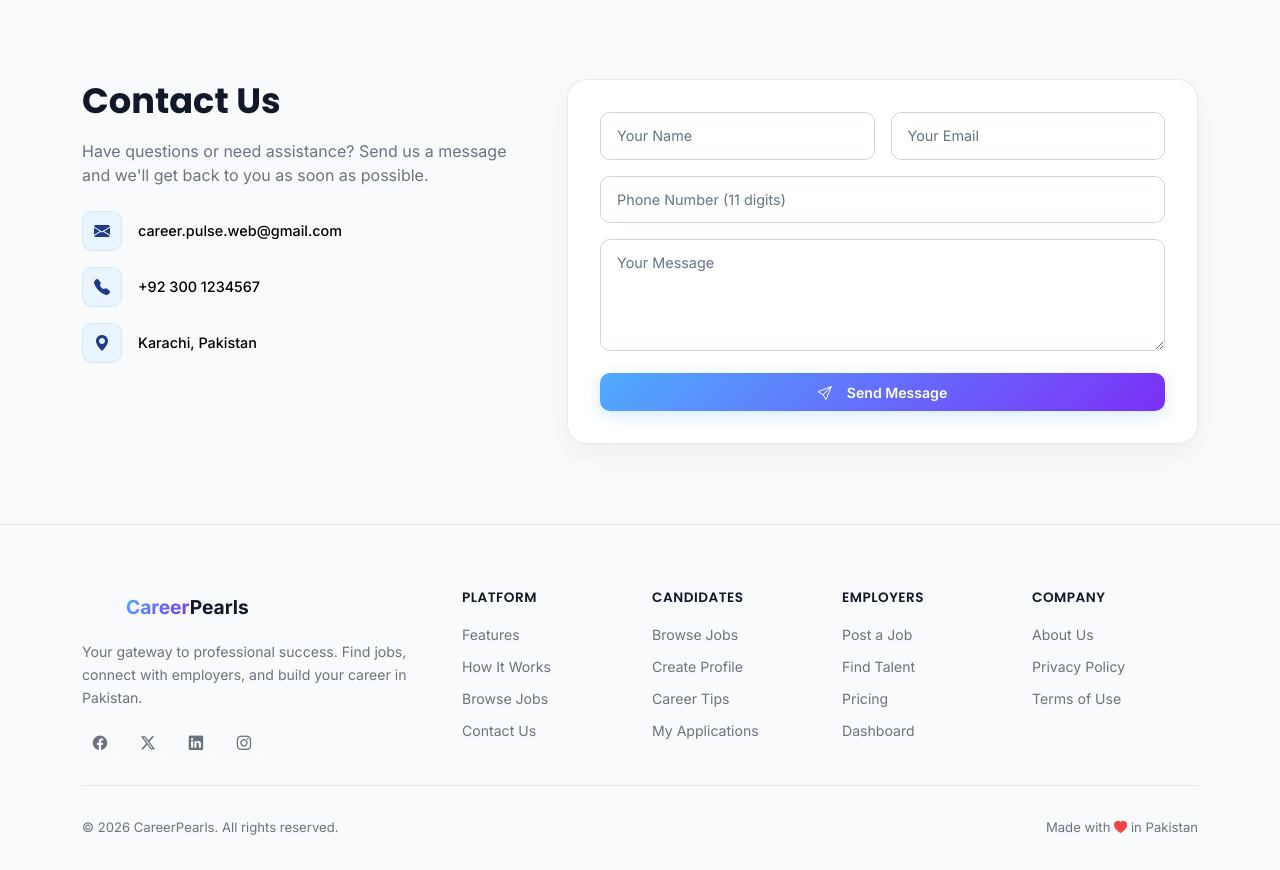
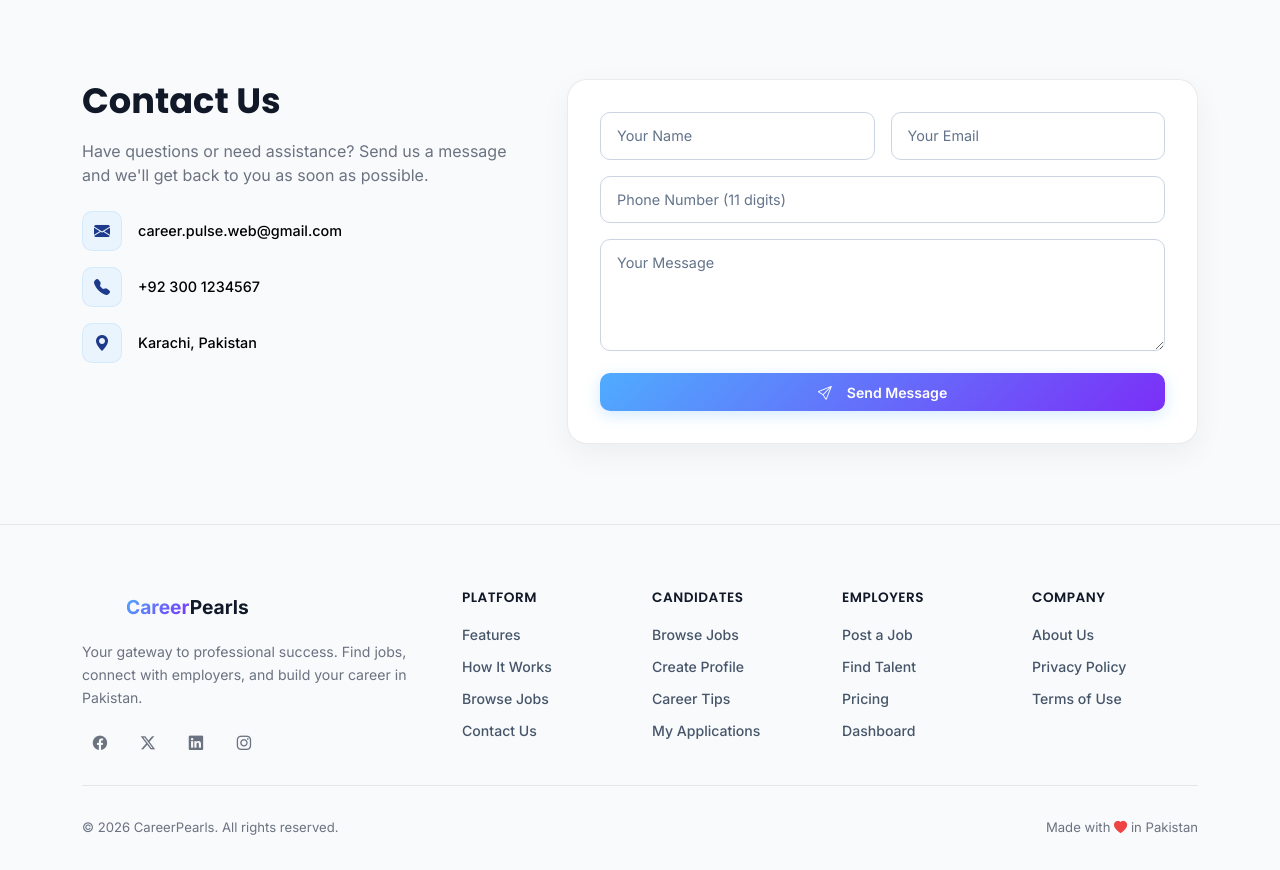
Before and after one commit to DevAbdurRafay/careerpearls, a Flask app: page / in a window 1280 px wide. Shown: the part 3587-4457 px from the top of the page. Run offline with Flask 3, Linux system fonts and the light colour scheme; some libraries are stand-ins or nearby versions.

Commit message:
Updated CareerPearls

```diff
--- a/app/static/css/landing.css
+++ b/app/static/css/landing.css
@@ -686,10 +686,15 @@ body.landing-page { padding-top: 72px !important; margin: 0 !important; }
     color: #111827 !important;
 }
 :root[data-theme="light"] .lp-footer-links a {
-    color: #6b7280 !important;
+    color: #475569 !important;
+    font-weight: 500 !important;
+    transition: all 0.2s ease-in-out !important;
+    display: inline-block !important;
 }
 :root[data-theme="light"] .lp-footer-links a:hover {
-    color: #1e3a8a !important;
+    color: #0284c7 !important;
+    font-weight: 600 !important;
+    transform: none !important;
 }
 :root[data-theme="light"] .lp-footer-bottom {
     color: #6b7280 !important;
@@ -1032,10 +1037,15 @@ body.landing-page { padding-top: 72px !important; margin: 0 !important; }
     color: #111827;
 }
 :root[data-theme="light"] .lp-footer-links a {
-    color: #334155;
+    color: #475569;
+    font-weight: 500;
+    transition: all 0.2s ease-in-out;
+    display: inline-block;
 }
 :root[data-theme="light"] .lp-footer-links a:hover {
-    color: #1e3a8a;
+    color: #0284c7;
+    font-weight: 600;
+    transform: none;
 }
 .lp-social-row { display: flex; gap: 0.75rem; }
 .lp-social-btn { width:36px;height:36px;border-radius:8px;background:rgba(255,255,255,0.06);border:1px solid rgba(255,255,255,0.08);display:flex;align-items:center;justify-content:center;color:#6b7280;text-decoration:none;font-size:0.9rem;transition:all 0.2s; }
```
